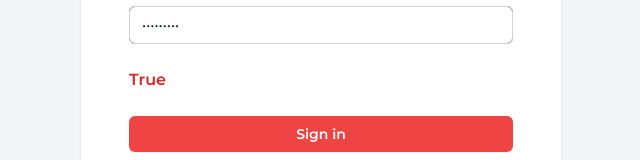
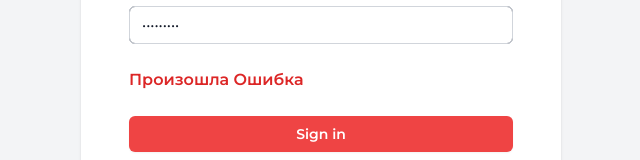
Before and after one commit to chillakhon/again_dashboard, a Vue app: page /auth in a window 1280 px wide. Both pictures are taken after typing "name@example.com", "Sample123" into the empty fields and a click on the button "Sign in". Shown: the part 408-568 px from the top of the page, without its empty margins (319-959 px from the left). Built offline with nearby package versions, Linux system fonts and the light colour scheme; no server answers.

Commit message:
error message fix

```diff
--- a/src/components/auth/SignIn.vue
+++ b/src/components/auth/SignIn.vue
@@ -25,7 +25,7 @@
 
                     <div v-if="hasError">
                         <span class="text-red-600 font-semibold capitalize">
-                            {{ hasError }}
+                            Произошла ошибка
                         </span>
                     </div>
 
```
